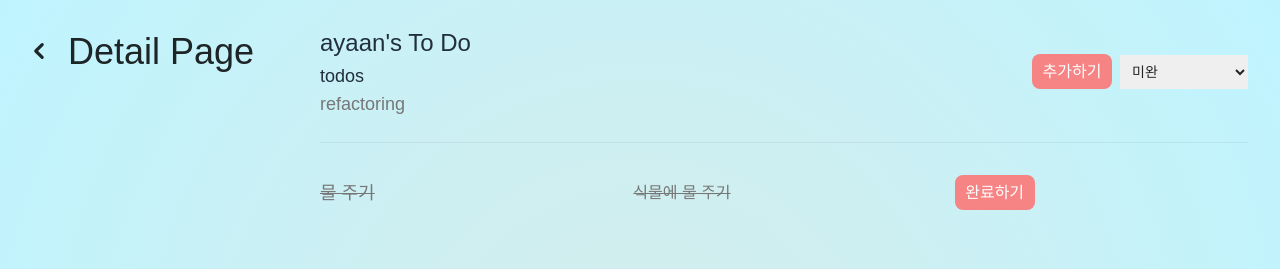
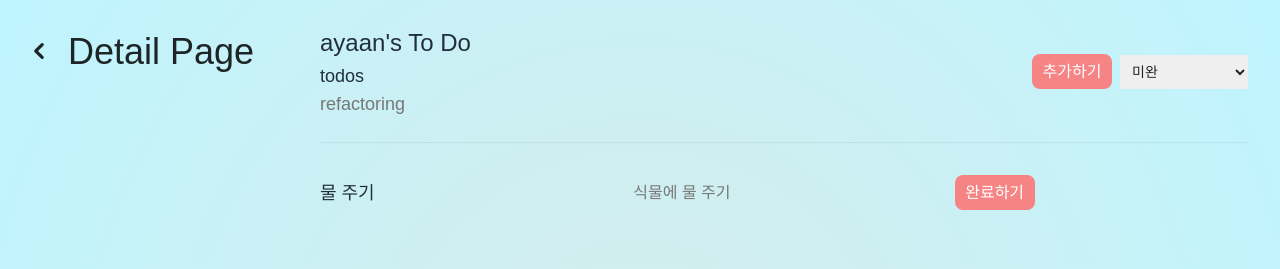
Before and after one commit to joo98e/todos, a Next.js app: page /detail/1 in a window 1280 px wide. Shown: the top 269 px of the page. Built offline with nearby package versions, Linux system fonts and the light colour scheme; a web font is replaced by a local one.

Commit message:
feat : 필터 기능 추가, enum CSS 보완

```diff
--- a/pages/detail/[id]/index.tsx
+++ b/pages/detail/[id]/index.tsx
@@ -32,10 +32,12 @@ const DetailToDoPage = () => {
   };
 
   useEffect(() => {
+    if (!toDo || !toDo.list?.length) return;
+
     const filtering = category === STATUS_TODO.ALL;
-    if (!filtering && toDo && toDo.list.length) {
+    if (!filtering) {
       setImitation((prev) => {
-        return toDo.list.filter((item) => {
+        return toDo.list?.filter((item) => {
           return item.isCompleted === category;
         });
       });
--- a/ui/detail/Row.tsx
+++ b/ui/detail/Row.tsx
@@ -23,6 +23,7 @@ const GridItem = styled.div``;
 const Row = ({ detail: { id, isCompleted, desc, title } }: IRowProps) => {
   const router = useRouter();
   const toDoId = router.query.id ? +router.query.id : null;
+  const completed = isCompleted === STATUS_TODO.COMPLETE;
   const toDo: IToDo = useSelector((state: RootState) => {
     return state.toDoState.toDos.filter((item) => item.id === toDoId)[0];
   });
@@ -30,7 +31,7 @@ const Row = ({ detail: { id, isCompleted, desc, title } }: IRowProps) => {
   return (
     <Grid>
       <GridItem>
-        {isCompleted ? (
+        {completed ? (
           <PlainText
             style={{ textDecoration: "line-through", color: "#777" }}
             fontSize={18}
@@ -42,7 +43,7 @@ const Row = ({ detail: { id, isCompleted, desc, title } }: IRowProps) => {
         )}
       </GridItem>
       <GridItem>
-        {isCompleted ? (
+        {completed ? (
           <SubText
             fontSize={16}
             style={{ textDecoration: "line-through", color: "#777" }}
@@ -54,7 +55,7 @@ const Row = ({ detail: { id, isCompleted, desc, title } }: IRowProps) => {
         )}
       </GridItem>
       <GridItem>
-        {isCompleted === STATUS_TODO.INCOMPLETE ? (
+        {!completed ? (
           <CompleteToDo detailToDoId={id} toDo={toDo} />
         ) : (
           <Button primary={"#5d5d5d"} textPrimary={"#fff"} onClick={() => {}}>
```
